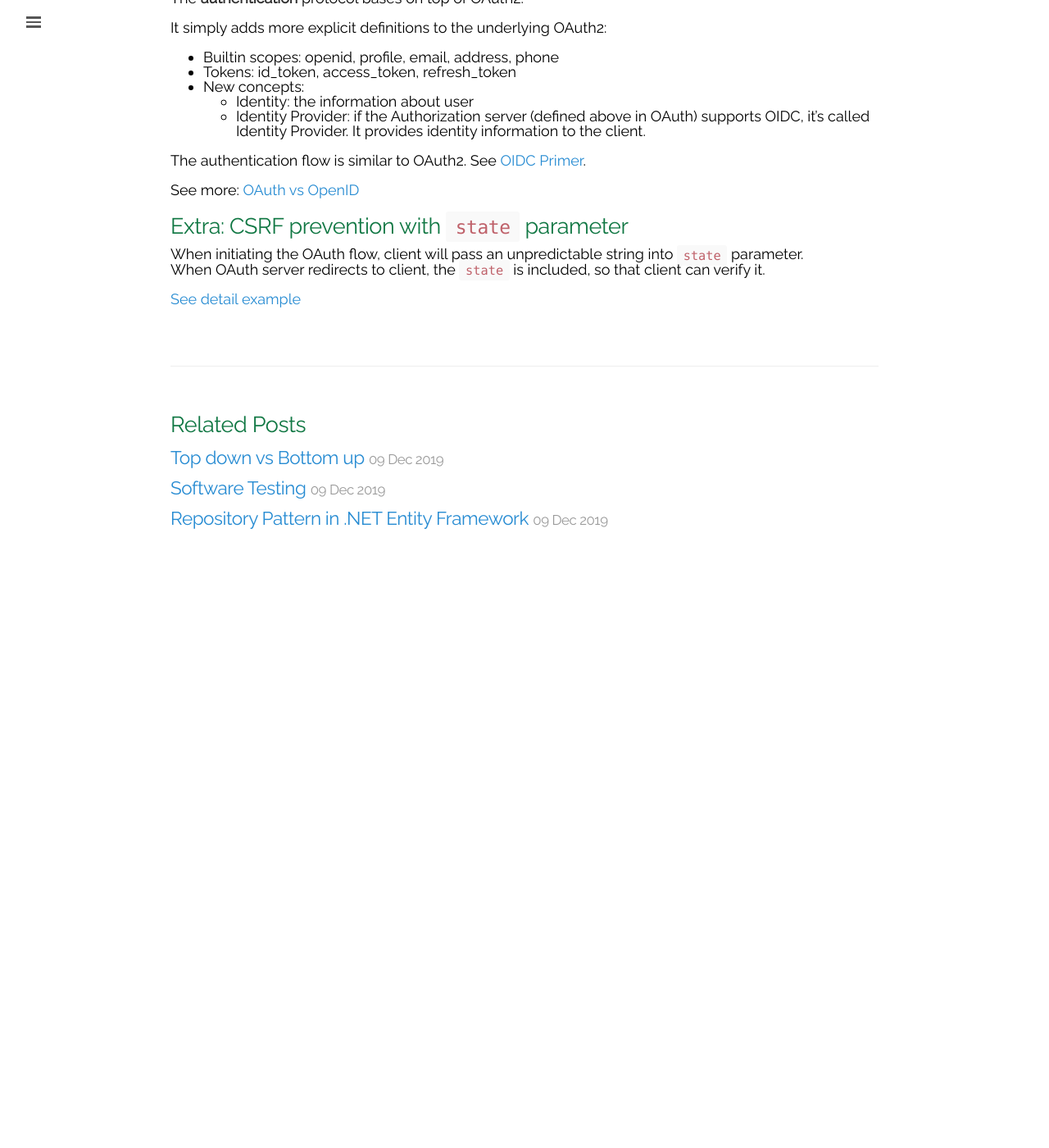
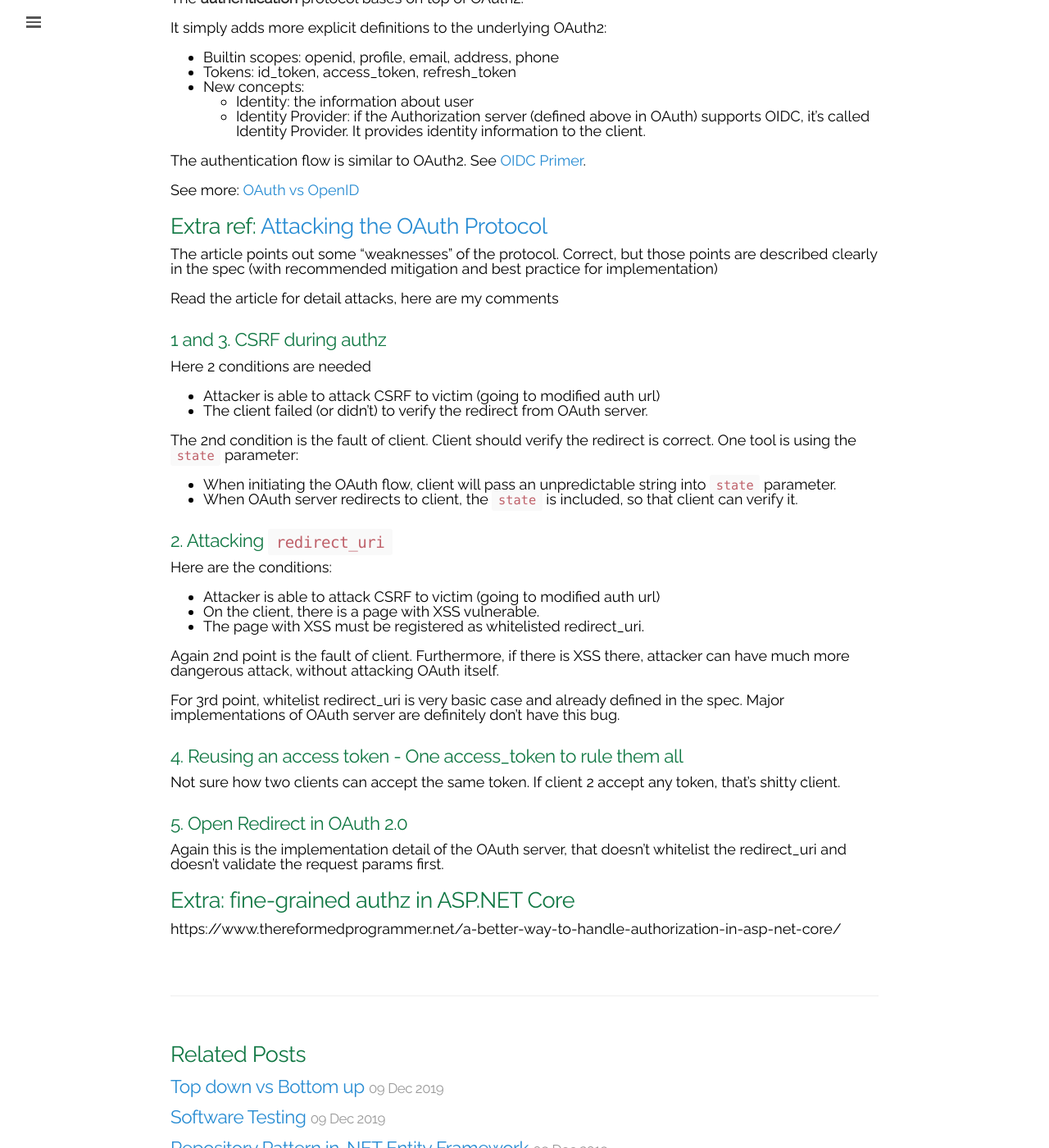
Before and after one commit to akivamu/akivamu.github.io, a Jekyll site: the page built from _posts/2020-04-07-oauth2-and-openid-connect.md, in a window 1280 px wide and 1400 px high, scrolled down 2981 px. Shown: the whole window at 82% size. Built offline with Jekyll 4.4.1, drawn with Linux system fonts in a browser that asks for light colours; comment, search, counter and statistics services are not loaded; before the commit the page ends 3681 px from its top, so only the background shows below that.

Commit message:
Attacking OAuth

```diff
--- a/_posts/2020-04-07-oauth2-and-openid-connect.md
+++ b/_posts/2020-04-07-oauth2-and-openid-connect.md
@@ -91,9 +91,42 @@ The authentication flow is similar to OAuth2. See [OIDC Primer](https://develope
 
 See more: [OAuth vs OpenID](https://stackoverflow.com/a/6915454/6445037)
 
-## Extra: CSRF prevention with `state` parameter
+## Extra ref: [Attacking the OAuth Protocol](https://dhavalkapil.com/blogs/Attacking-the-OAuth-Protocol/)
 
-When initiating the OAuth flow, client will pass an unpredictable string into `state` parameter.
-When OAuth server redirects to client, the `state` is included, so that client can verify it.
+The article points out some "weaknesses" of the protocol. Correct, but those points are described clearly in the spec (with recommended mitigation and best practice for implementation)
 
-[See detail example](https://stackoverflow.com/a/35988614/6445037)
+Read the article for detail attacks, here are my comments
+
+### 1 and 3. CSRF during authz
+
+Here 2 conditions are needed
+- Attacker is able to attack CSRF to victim (going to modified auth url)
+- The client failed (or didn't) to verify the redirect from OAuth server.
+
+The 2nd condition is the fault of client. Client should verify the redirect is correct. One tool is using the `state` parameter:
+- When initiating the OAuth flow, client will pass an unpredictable string into `state` parameter.
+- When OAuth server redirects to client, the `state` is included, so that client can verify it.
+
+### 2. Attacking `redirect_uri`
+
+Here are the conditions:
+- Attacker is able to attack CSRF to victim (going to modified auth url)
+- On the client, there is a page with XSS vulnerable.
+- The page with XSS must be registered as whitelisted redirect_uri.
+
+Again 2nd point is the fault of client. Furthermore, if there is XSS there, attacker can have much more dangerous attack, without attacking OAuth itself.
+
+For 3rd point, whitelist redirect_uri is very basic case and already defined in the spec. Major implementations of OAuth server are definitely don't have this bug.
+
+### 4. Reusing an access token - One access_token to rule them all
+
+Not sure how two clients can accept the same token. If client 2 accept any token, that's shitty client.
+
+### 5. Open Redirect in OAuth 2.0
+
+Again this is the implementation detail of the OAuth server, that doesn't whitelist the redirect_uri and doesn't validate the request params first.
+
+
+## Extra: fine-grained authz in ASP.NET Core
+
+https://www.thereformedprogrammer.net/a-better-way-to-handle-authorization-in-asp-net-core/
```
